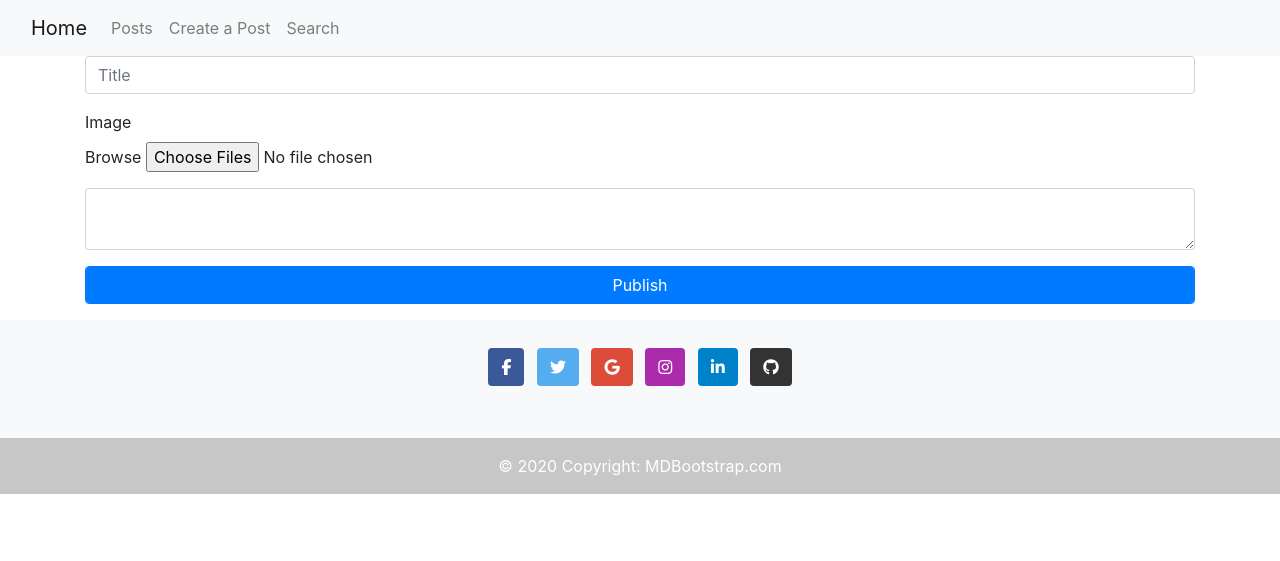
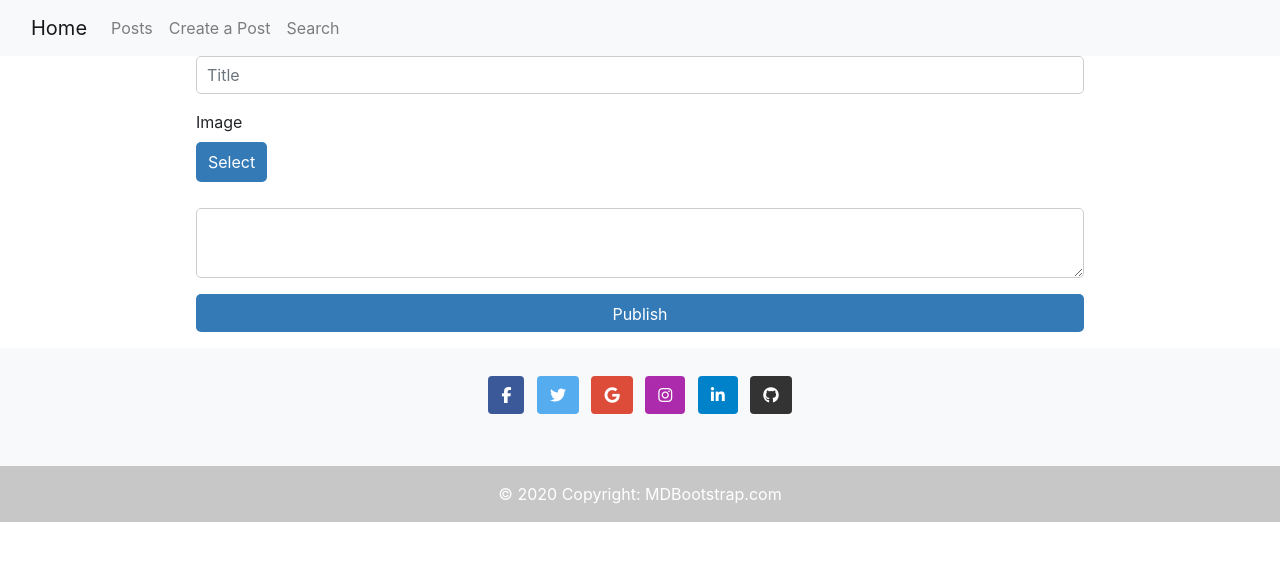
Before and after one commit to teandra-davis/ITSC3155_FinalProject, a Flask app: template templates/post.html in a window 1280 px wide. Shown: the top 561 px of the page. Run offline with Flask 3, Linux system fonts and the light colour scheme; the template is opened without the code that fills it, so the values that code supplies are empty; parts of the project's set-up code (start-up, migrations or seed data) failed here and were passed over; some libraries are stand-ins or nearby versions.

Commit message:
Updated code

```diff
--- a/app.py
+++ b/app.py
@@ -22,11 +22,11 @@ db.init_app(app)
 def index():
     return render_template('index.html')
 
-@app.post('/index')
+@app.get('/index')
 def posts_questions():
     # Trying to implememnt the posts html
     title = request.form['title']
-    browse = request.form['browse']
+    files = request.files['fileSelect']
     description = request.form['description']
-    information = functional.create_post(title, browse, description)
+    information = functional.create_post(title, files, description)
     return redirect('/index')
--- a/static/css/default.css
+++ b/static/css/default.css
@@ -7,3 +7,61 @@ index-img {
     background-image: url('https://static.vecteezy.com/system/resources/previews/006/852/804/original/abstract-blue-background-simple-design-for-your-website-free-vector.jpg');
     filter: blur(4px);
 }
+
+/* Set the font family and size for the text */
+body, input, textarea {
+    font-family: Arial, sans-serif;
+    font-size: 16px;
+}
+
+  /* Set the width of the form */
+  form {
+    width: 80%;
+    margin: 0 auto;
+  }
+
+  /* Style the title input field */
+  input[name="title"] {
+    width: 100%;
+    padding: 10px;
+    border: 1px solid #ccc;
+    border-radius: 5px;
+    margin-bottom: 10px;
+  }
+
+  /* Style the image input field */
+  .input-group input[type="file"] {
+    display: none;
+  }
+
+  .input-group .input-btn {
+    display: inline-block;
+    cursor: pointer;
+    background-color: #337ab7;
+    color: #fff;
+    border: none;
+    padding: 8px 12px;
+    border-radius: 5px;
+    margin-bottom: 10px;
+  }
+
+  /* Style the content textarea */
+  textarea[name="content"] {
+    width: 100%;
+    height: 200px;
+    padding: 10px;
+    border: 1px solid #ccc;
+    border-radius: 5px;
+    margin-bottom: 10px;
+  }
+
+  /* Style the publish button */
+  input[name="Submit"] {
+    background-color: #337ab7;
+    color: #fff;
+    border: none;
+    padding: 8px 12px;
+    border-radius: 5px;
+    cursor: pointer;
+    width: 100%;
+  }
--- a/templates/post.html
+++ b/templates/post.html
@@ -1,7 +1,9 @@
 {% extends 'base.html' %}
 
 {% block title %}<title>{Posts Page}</title>{% endblock %}
-
+<head>
+  <link rel="stylesheet" href="{{ url_for('static', filename='css/main.css') }}">
+</head>
     {% block body %}
     <div class="container">
         <div class="row">
@@ -15,7 +17,7 @@
                 <div class="input-group">
 
                   <span class="input-btn">
-                      Browse <input type="file" name="fileSelect" multiple>
+                      Select <input type="file" name="fileSelect" multiple>
                    </span>
                  </div>
               </div>
```
Also changed, not shown: functional.py (added), templates/comments.html (added).
